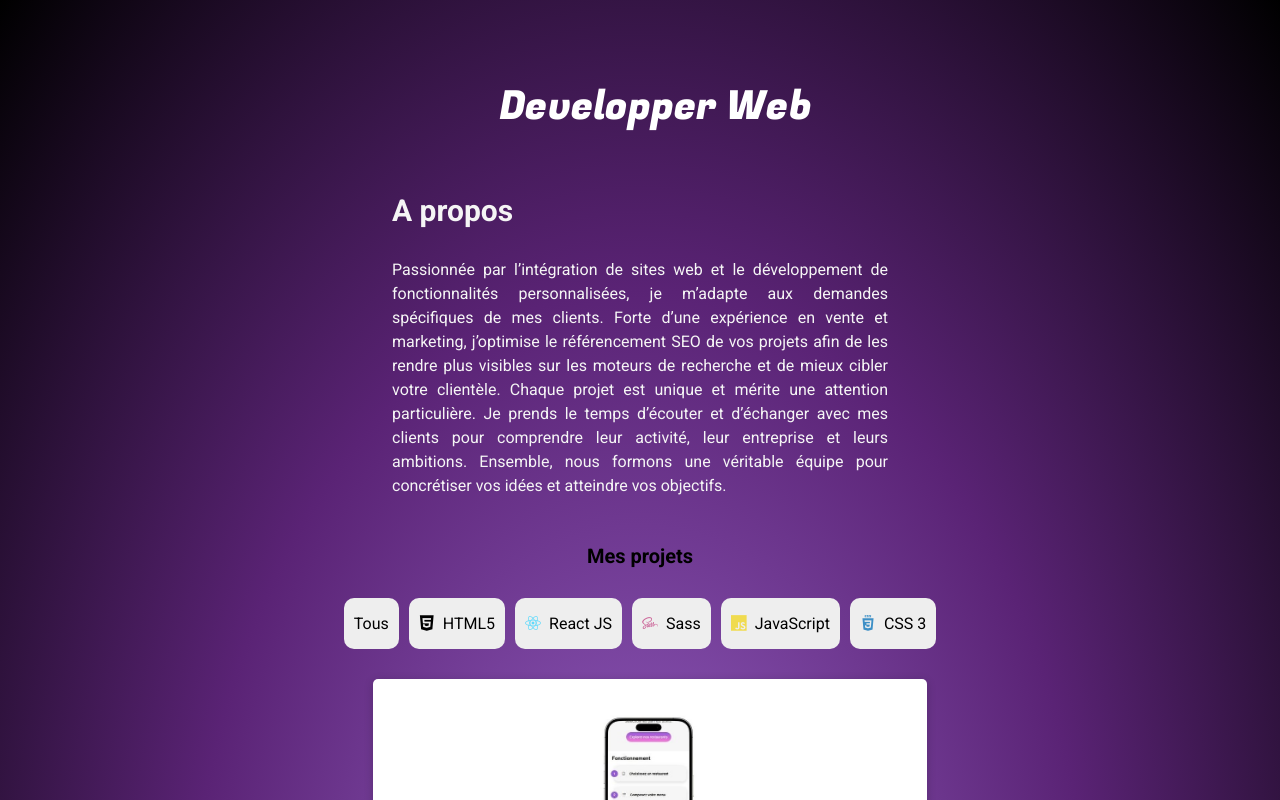
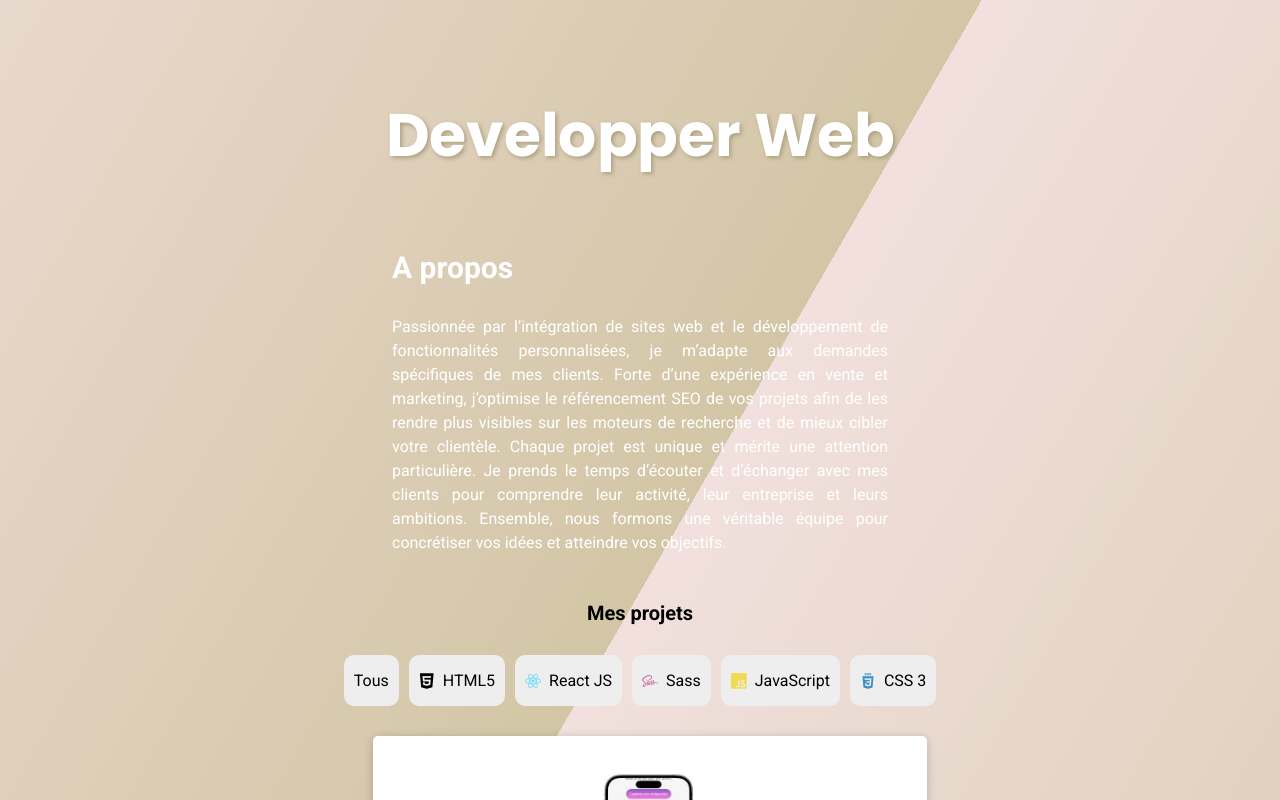
Before and after one commit to MarieOrsoni/Portfolio, a React (Vite) app in the folder my-portfolio-app/: page / in a window 1280 px wide. Shown: the top 800 px of the page. Built offline with nearby package versions, Linux system fonts and the light colour scheme.

Commit message:
changed background and find adequate color scheme to not change cards colors

```diff
--- a/my-portfolio-app/src/index.css
+++ b/my-portfolio-app/src/index.css
@@ -4,7 +4,9 @@ body {
   display: flex;
   flex-direction: column;
   min-height: 100vh;
-  background: radial-gradient(#9864c8, rgb(90, 35, 117), black);
+  /*background: radial-gradient(#9864c8, rgb(90, 35, 117), black);
+  background: linear-gradient(180deg, #d8c7a0, #d3c6a6);*/
+  background: repeating-linear-gradient(300deg, #d3c6a6 4%, #c9887c42 60%);
 }
 
 h1 {
@@ -29,18 +31,20 @@ ul li {
 
 .Header-container {
   display: flex;
-  flex-direction: column;
-  align-items: center;
+  justify-content: center;
   margin-top: 50px;
+  padding-right: 30px;
 }
 
 .header-job {
+  font-size: clamp(30px, 5vw, 60px);
   padding-left: 30px;
-  font-family: "Fugaz One", sans-serif;
-  font-weight: 400;
+  font-family: "Poppins", sans-serif;
+  font-weight: 700;
   font-style: normal;
-  font-size: 40px;
+
   color: white;
+  text-shadow: 2px 2px 4px #ac9f80;
   opacity: 0;
   transform: translateX(-100vw);
   animation: slideFromLeft 2.5s ease-out forwards;
@@ -96,13 +100,13 @@ main {
 .message-header {
   margin-top: 30px;
   margin-bottom: 30px;
-  color: whitesmoke;
+  color: white;
   font-size: 30px;
 }
 .message {
   text-align: justify;
   line-height: 1.5;
-  color: whitesmoke;
+  color: white;
 }
 
 /*Cards section*/
@@ -393,4 +397,7 @@ footer {
     height: 250px;
     margin-top: 30px;
   }
+  .message-info {
+    width: 100%;
+  }
 }
```
